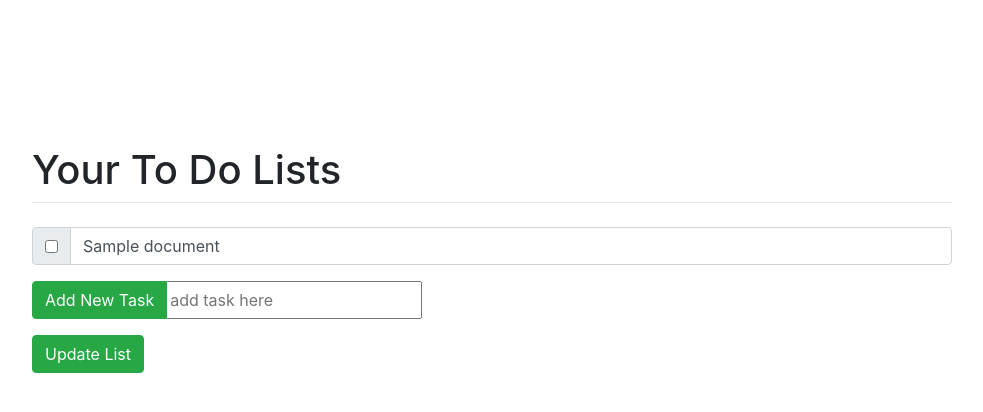
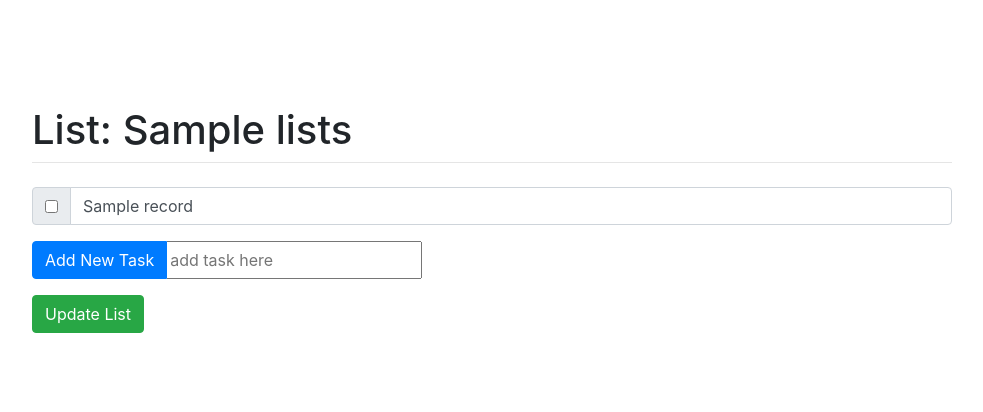
Before and after one commit to Asif-GD/a-django-to-do-list, a Django app: template main/templates/main/tasks.html in a window 1280 px wide. Shown: the part 56-468 px from the top of the page, without its empty margins (148-1131 px from the left). Run offline with Django 4.2, Linux system fonts and the light colour scheme; the template is opened without the code that fills it: most values are stand-ins (such as "Sample title", 1, 10 or a date in 2020); parts of the project's set-up code (start-up, migrations or seed data) failed here and were passed over; some libraries are stand-ins or nearby versions.

Commit message:
set up route for handling list_tasks
- def user_task(request, list_pk)

```diff
--- a/main/redis_models.py
+++ b/main/redis_models.py
@@ -13,9 +13,9 @@
 
 
 class Task(JsonModel):
-    list_id: str = Field(index=True)
+    list_pk: str = Field(index=True)
     task_name: str
-    complete: Optional[bool] = False
+    task_complete: Optional[bool] = False
 
 
 Migrator().run()
--- a/main/templates/main/home.html
+++ b/main/templates/main/home.html
@@ -9,7 +9,8 @@
     <div class="col-4">
         <h1 class="mt-5">Greetings!</h1>
         <hr class="mt-0 mb-4">
-        <p>This is a 'To Do' application built using the Django web framework and Python.</p>
+        <p>This is a 'To Do' application built using the Django web framework and Python.</p><br>
+        <p>This web-app is created as part of Redis x Dev Hackathon 2022.</p>
     </div>
 </div>
 {% endblock %}
--- a/main/templates/main/lists.html
+++ b/main/templates/main/lists.html
@@ -2,7 +2,7 @@
 {% load crispy_forms_tags %}
 
 {% block title %}
-Tasks
+Lists
 {% endblock %}
 
 {% block content %}
@@ -20,7 +20,7 @@
                 <li class="list-group-item">You have no lists, start creating one.</li>
                 {% endfor %}
             </ul>
-            <form method="POST" class="form-group" action="/lists/">
+            <form method="POST" action="#" class="form-group">
                 {% csrf_token %}
                 <div class="input-group mb-3">
                     <div class="input-group-prepend">
--- a/main/templates/main/tasks.html
+++ b/main/templates/main/tasks.html
@@ -9,28 +9,34 @@
 <div class="container py-5">
     <div class="row justify-content-center">
         <div class="col-10">
-            <h1 class="mt-5">Your To Do Lists</h1>
+            <h1 class="mt-2"> List: {{ lists }} </h1>
             <hr class="mt-0 mb-4">
-            {% for document in tasks %}
+            <form method="POST" action="#" class="form-group">
+                {% csrf_token %}
+                {% for record in tasks %}
                 <div class="input-group mb-3">
                     <div class="input-group-prepend">
                         <div class="input-group-text">
-                        {% if document.complete == True %}
-                        <input type="checkbox" name="c{{document.task_name}}" value="clicked" checked>
+                            {% if record.task_complete == True %}
+                            <input type="checkbox" name="c_{{ record.task_name }}" value="clicked" checked>
                             {% else %}
-                        <input type="checkbox" name="c{{document.task_name}}" value="clicked">
+                            <input type="checkbox" name="c_{{ record.task_name }}" value="clicked">
                             {% endif %}
                         </div>
                     </div>
-                <input type="text" value="{{ document.task_name }}" class="form-control">
+                    <input type="text" name="new_task" value="{{ record.task_name }}" class="form-control">
+                </div>
+                {% empty %}
+                <ul>
+                    <li class="list-group-item">You have no lists, start creating one.</li>
+                </ul>
                 {% endfor %}
-            </div>
                 <div class="input-group mb-3">
                     <div class="input-group-prepend">
-                    <button type="submit" name="add_new_item" value="add" class="btn btn-success">Add New Task
+                        <button type="submit" name="add_new_task" value="add" class="btn btn-primary">Add New Task
                         </button>
                     </div>
-                <input type="text" name="new_item" placeholder="add task here">
+                    <input type="text" name="new_task" placeholder="add task here">
                 </div>
                 <div>
                     <button type="submit" name="update_list" value="update" class="btn btn-success">Update List</button>
--- a/main/urls.py
+++ b/main/urls.py
@@ -5,7 +5,7 @@
 urlpatterns = [
     path("", views.home, name="home"),
     path("lists/", views.user_list, name="user_list"),
-    # path("<slug:list_id>", views.user_task, name="user_task"),
+    path("<str:list_pk>/", views.user_task, name="user_task"),
     path("register/", views.create_user, name="register_user"),
     path("login/", views.login_user, name="login_user"),
     path("logout/", views.logout_user, name="logout_user"),
```
Also changed, not shown: database.py (+14 -8 lines), main/views.py (+32 -7 lines). Lines whose indentation alone changed are shown as unchanged.
